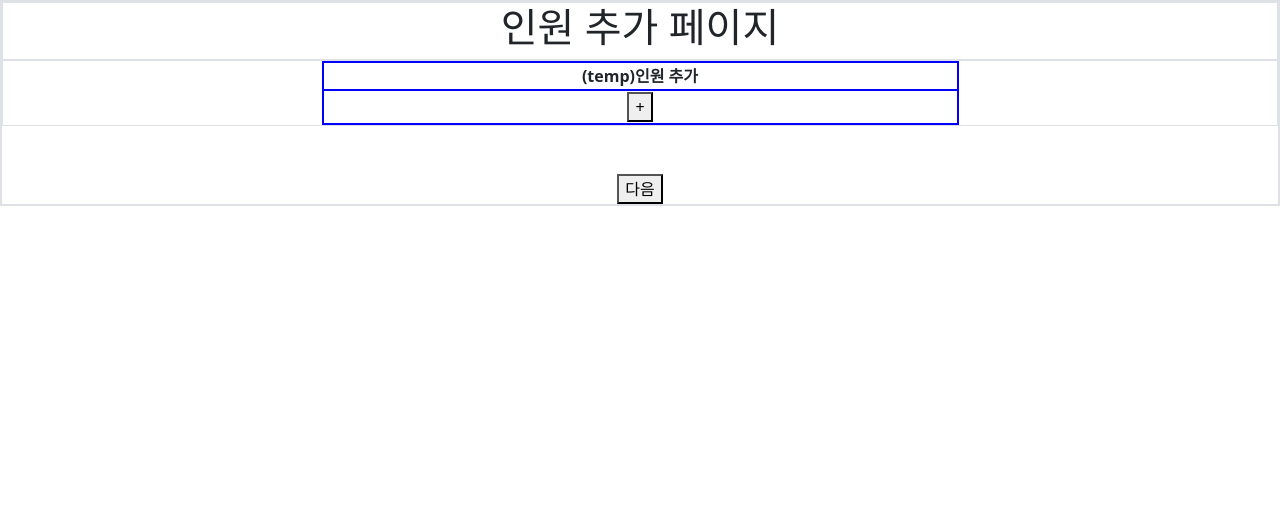
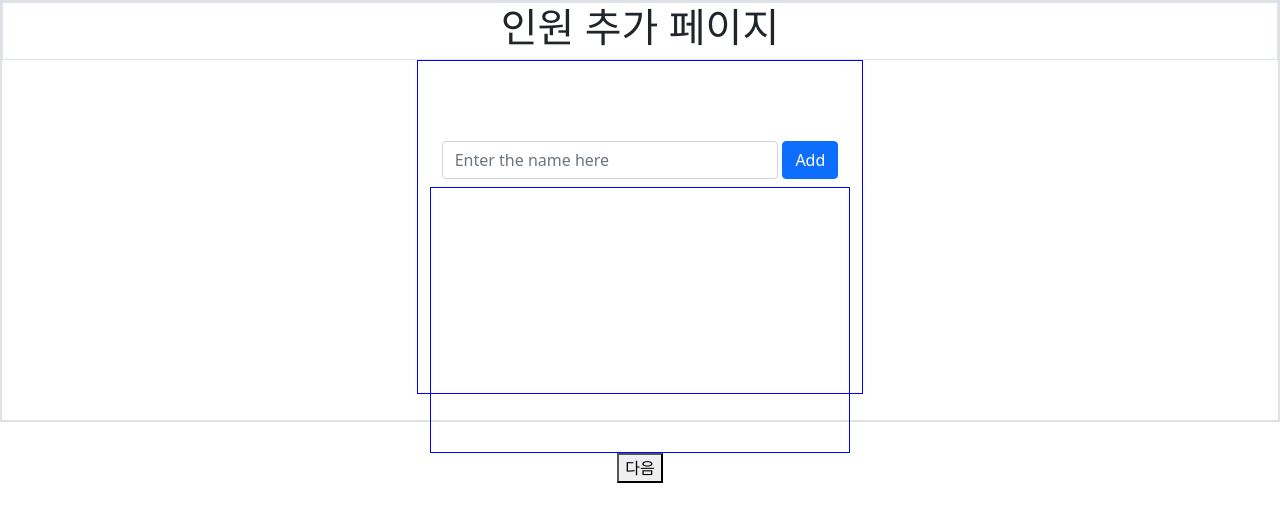
Before and after one commit to tkdgus1030/OSS_project, a Django app: a page that uses main/templates/main/web/temp_people.html in a window 1280 px wide. Shown: the part 52-574 px from the top of the page. Run offline with Django 3.2, Linux system fonts and the light colour scheme.

Commit message:
Add people list function in temp-people.html (but There is the problem that doesn't disappear even if you restart the page)

```diff
--- a/main/templates/main/web/temp_people.html
+++ b/main/templates/main/web/temp_people.html
@@ -5,20 +5,109 @@
     <div class="border">
     <h1>인원 추가 페이지</h1>
     </div>
-    <div class="border">
-         <table class="w-50" style="margin:0px auto;">
-            <tr>
-                <th>(temp)인원 추가</th>
-            </tr>
-             <tr>
-                 <td><button>+</button></td>
-             </tr>
-            </table>
+    <div class="container-sm" style="width:35%;height:80%;border:1px solid blue;text-align: center">
+    <br><br><br>
+        <div class="container">
+            <div class="d-flex align-items-center mb-2 mt-2">
+                <input
+                    type="text"
+                    class="form-control"
+                    id="name-input"
+                    placeholder="Enter the name here"
+                />
+                <button type="button" id="add" class="btn btn-primary ms-1 text-nowrap">
+                    <i class="bi bi-plus"></i> Add
+                </button>
+            </div>
+        </div>
+        <div id="peopleList" style="width:100%;height:80%;border:1px solid blue;text-align: center">
+            <div class="people p-1 rounded-2 ps-2 d-flex align-items-center">
+
+            </div>
+        </div>
+        <div>
+            <button onclick="location.href='{% url 'main:temp_calculate' %}'">다음</button>
+        </div>
+    <br><br><br><br><br><br>
     </div>
+
     <br>
     <br>
-    <div>
-        <button onclick="location.href='{% url 'main:temp_calculate' %}'">다음</button>
-    </div>
 
+    <script
+      src="https://cdn.jsdelivr.net/npm/bootstrap@5.0.0-beta3/dist/js/bootstrap.bundle.min.js"
+      integrity="sha384-JEW9xMcG8R+pH31jmWH6WWP0WintQrMb4s7ZOdauHnUtxwoG2vI5DkLtS3qm9Ekf"
+      crossorigin="anonymous"
+    ></script>
+
+    <script>
+        const Type = {
+            Name: 1
+        };
+        let people = [];
+
+
+        function loadPeople() {
+            let lastPeople = localStorage.getItem("people");
+            if (!lastPeople) return;
+
+            people = JSON.parse(lastPeople);
+            people.forEach(addToList);
+        }
+
+        function savePeople() {
+            localStorage.setItem("people", JSON.stringify(people));
+        }
+
+        function addToList(person) {
+            let div = document.createElement("div");
+            div.className = "people p-1 rounded-2 ps-2 d-flex align-items-center";
+
+            let span = document.createElement("span");
+            span.className = "me-auto";
+            span.textContent = person.text;
+            div.appendChild(span);
+
+            let buttonRemove = document.createElement("button");
+            buttonRemove.className = "btn btn-sm btn-danger";
+            buttonRemove.innerHTML = '<i class="bi bi-x"></i>';
+            div.appendChild(buttonRemove);
+
+            buttonRemove.addEventListener("click", () => {
+                div.remove();
+                people = people.filter((t) => t !== person);
+                savePeople();
+            });
+
+
+
+            let list = document.querySelector("#peopleList");
+            list.appendChild(div);
+        }
+
+
+        window.addEventListener("load", () => {
+            loadPeople();
+        });
+
+        let button = document.querySelector("#add");
+        button.addEventListener("click", () => {
+            let input = document.querySelector("#name-input");
+            let text = input.value;
+
+            if (!text.length) return;
+
+            let person = {
+                text: text,
+                type: Type.Name,
+            };
+
+            people.push(person);
+            savePeople();
+
+            addToList(person);
+
+            input.value="";
+        });
+    </script>
 {% endblock %}
```
